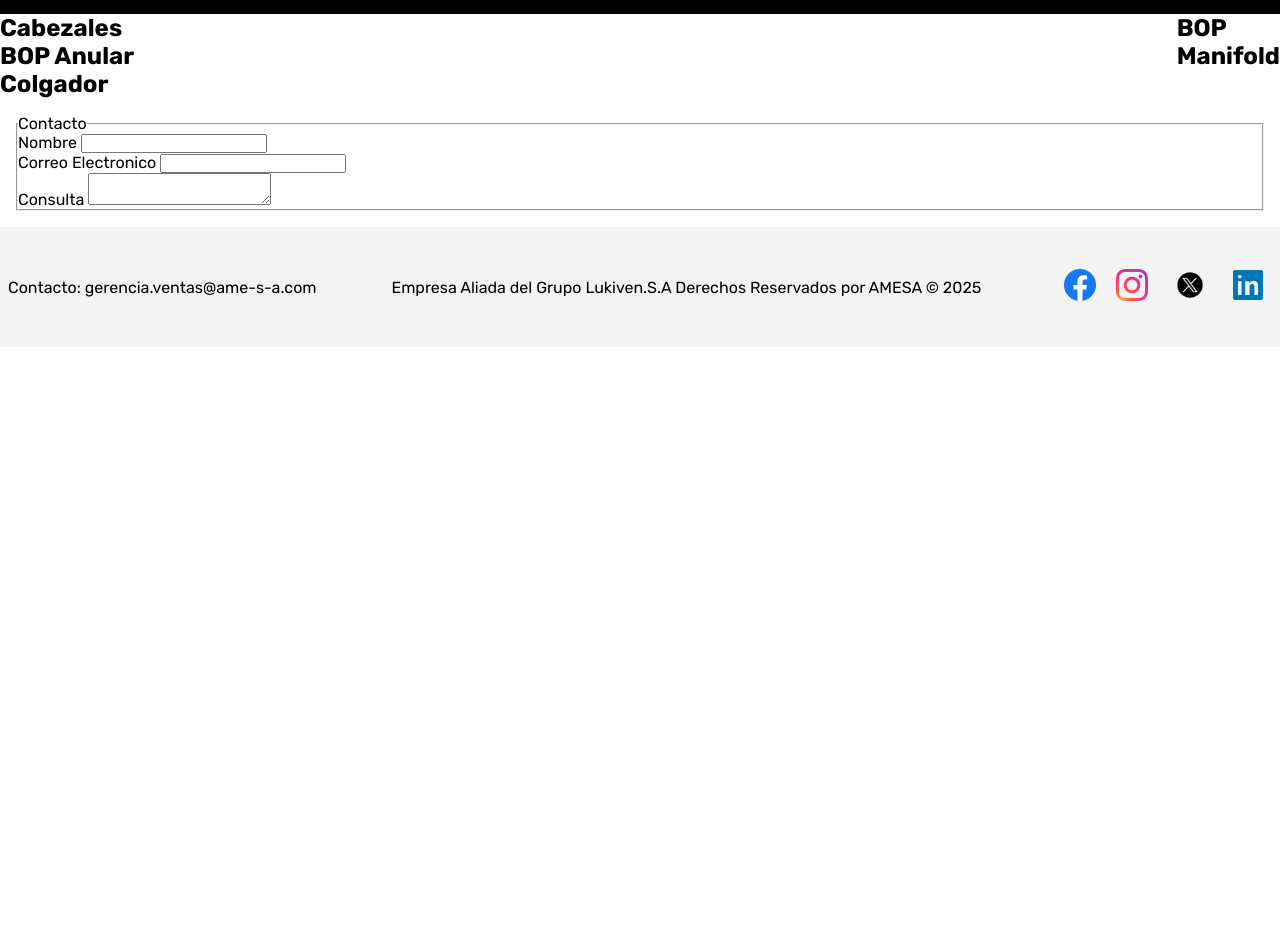
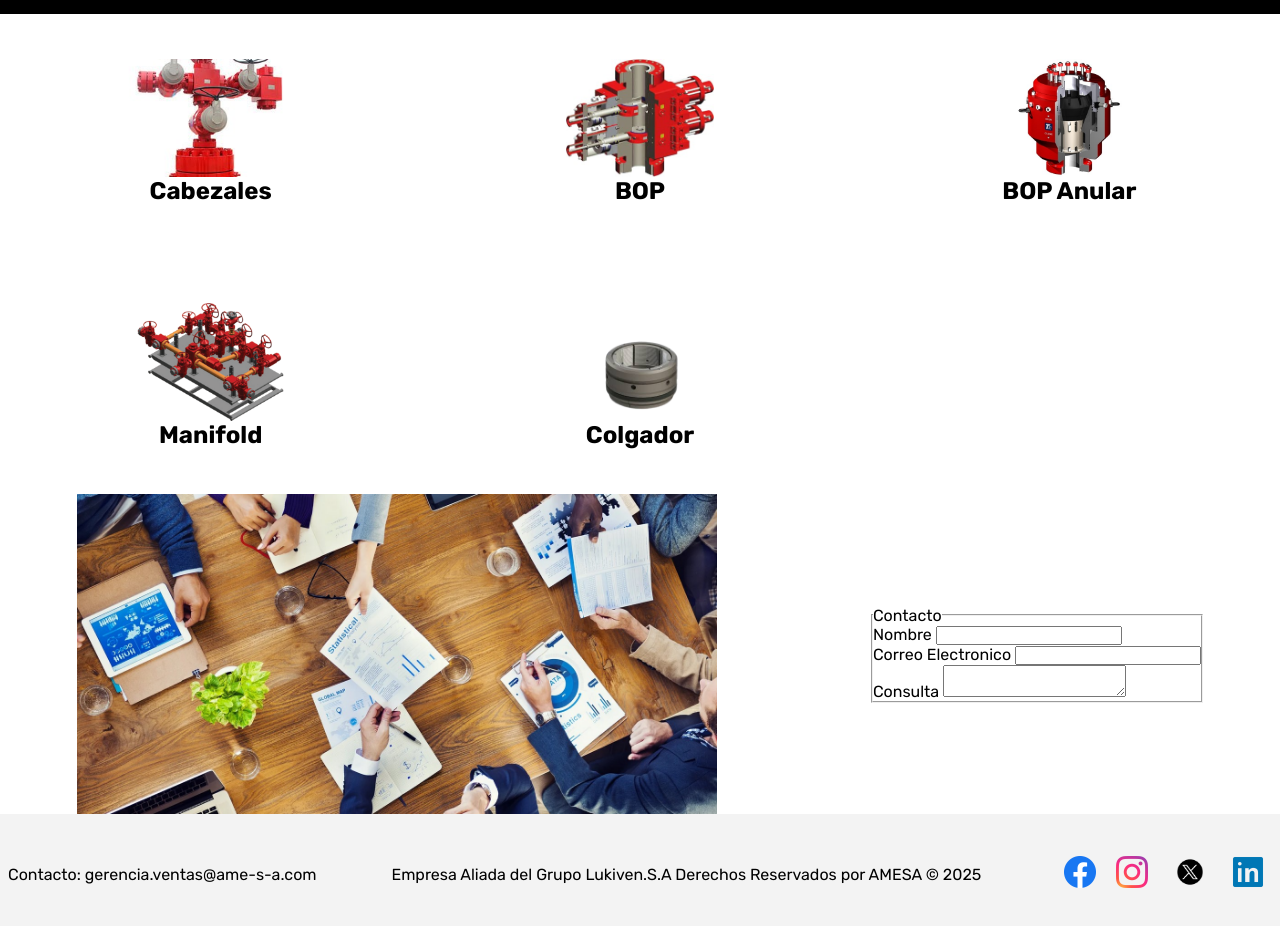
Before and after one commit to YzusG/proyecto-jg, a plain HTML site: page index.html in a window 1280 px wide. Shown: the part 1026-1952 px from the top of the page. Before the commit the page ends 1373 px from the top, so only its background shows below. Drawn offline with Linux system fonts and the light colour scheme.

Commit message:
Develop: Modificacion para hacer el grid y colocar la imagen de contacto

```diff
--- a/css/style.css
+++ b/css/style.css
@@ -73,47 +73,56 @@
 /* !! Cambiar a grid y actualizar todo, mejorar las cartas */
 #products {
   display: grid;
-  grid-template-columns: 1fr auto;
+  grid-template-columns: repeat(3, 1fr);
+  gap: 0.5rem;
   justify-content: space-around;
+  height: 60vh;
+}
+#products .product-card {
+  height: 100%;
+  display: flex;
+  flex-direction: column;
+  justify-content: center;
   align-items: center;
 }
-#productos {
-  height: 10vh;
-}
-#productos .product-card {
-  width: 50%;
-  height: 100%;
-  align-items: center;
-}
-#productos .product-card #wellhead-img {
+#products .product-card #wellhead-img {
   height: 50%;
   width: 100%;
   background: url("../img/conventional-oil-wellhead-tools.jpg") center
     center/cover no-repeat;
 }
-#productos .product-card #bop-double-img {
+#products .product-card #bop-double-img {
   height: 50%;
   width: 100%;
   background: url(../img/BOP-DOUBLE.jpg) center center/contain no-repeat;
 }
-#productos .product-card #bop-anular-img {
+#products .product-card #bop-anular-img {
   height: 50%;
   width: 100%;
   background: url(../img/BOP-ANULAR.jpg) center center/contain no-repeat;
 }
-#productos .product-card #manifold-img {
+#products .product-card #manifold-img {
   height: 50%;
   width: 100%;
   background: url(../img/manifold.png) center center/contain no-repeat;
 }
-#productos .product-card #hanger {
+#products .product-card #hanger {
   height: 50%;
   width: 100%;
   background: url(../img/colgador.png) center center/contain no-repeat;
 }
 
 #contact {
-  margin: 1rem;
+  display: flex;
+  justify-content: space-around;
+  align-items: center;
+  height: 40vh;
+}
+
+#contact .img-contact {
+  width: 50%;
+  height: 100%;
+  background: url(../img/contacto-imagen.jpg) center center/cover;
 }
 
 /* Estilo del footer */
```
Also changed, not shown: img/contacto-imagen.jpg (added).
